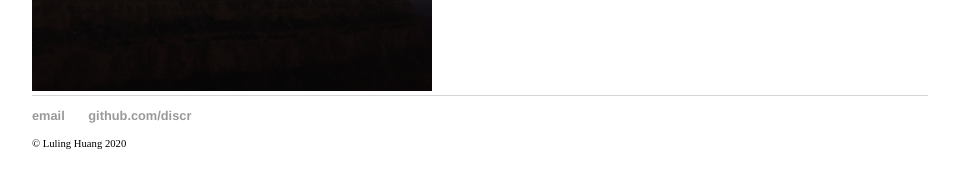
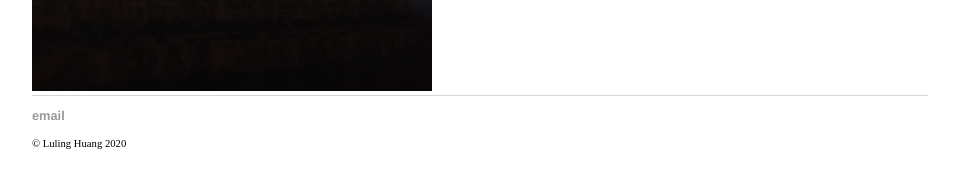
Before and after one commit to discr/discr.github.io, a Jekyll site: the page built from index.html, in a window 1280 px wide. Shown: the part 589-777 px from the top of the page, without its empty margins (160-1119 px from the left). Built offline with Jekyll 4.4.1, drawn with Linux system fonts in a browser that asks for light colours.

Commit message:
Update default.html

```diff
--- a/_layouts/default.html
+++ b/_layouts/default.html
@@ -21,7 +21,6 @@
 		<footer>
     		<ul>
         		<li><a href="mailto:hluling@outlook.com">email</a></li>
-        		<li><a href="https://github.com/discr">github.com/discr</a></li>
 			</ul>
 		<small>&copy; Luling Huang {{ 'now' | date: "%Y" }}</small>
 		</footer>
```
